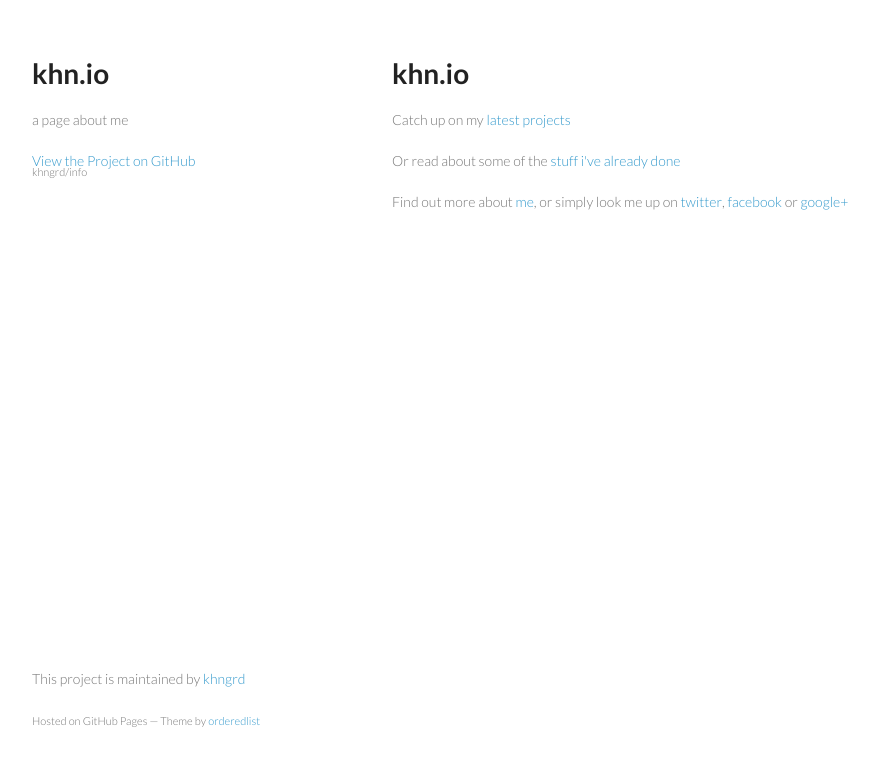
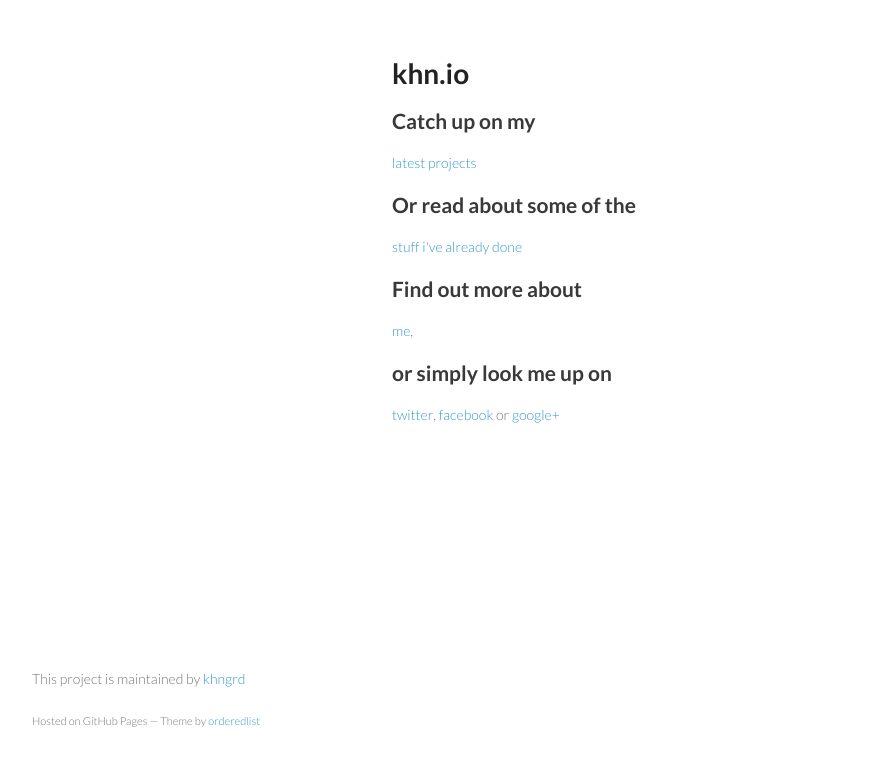
Before and after one commit to ngrd/ngrd.github.io, a plain HTML site: page index.html in a window 1280 px wide. Shown: the whole page, without its empty margins (178-1054 px from the left). Drawn offline with Linux system fonts and the light colour scheme.

Commit message:
Update index.html

```diff
--- a/index.html
+++ b/index.html
@@ -14,23 +14,25 @@
   </head>
   <body>
     <div class="wrapper">
-      <header>
-        <h1>khn.io</h1>
-        <p>a page about me</p>
-
-        <p class="view"><a href="https://github.com/khngrd/info">View the Project on GitHub <small>khngrd/info</small></a></p>
-      </header>
       <section>
         <h1>
 <a name="khnio" class="anchor" href="#khnio"><span class="octicon octicon-link"></span></a>khn.io</h1>
 
-<p>Catch up on my <a href="https://github.com/khngrd">latest projects</a></p>
+<h2>Catch up on my</h2>
+<p> <a href="https://github.com/khngrd">latest projects</a></p>
 
-<p>Or read about some of the <a href="https://github.com/khngrd">stuff i've already done</a></p>
+<h2>Or read about some of the</h2>
+<p> <a href="https://github.com/khngrd">stuff i've already done</a></p>
 
 <h1></h1>
 
-<p>Find out more about <a href="#bio">me</a>, or simply look me up on <a href="https://twitter.com/quazoosl">twitter</a>, <a href="https://www.facebook.com/kasperhn">facebook</a> or <a href="https://plus.google.com/u/0/+KasperHauglandN%C3%B8rgaard/">google+</a></p>
+<h2>Find out more about</h2>
+<p><a href="#bio">me</a>,
+<h2>or simply look me up on</h2>
+<p><a href="https://twitter.com/quazoosl">twitter</a>,
+<a href="https://www.facebook.com/kasperhn">facebook</a>
+or
+<a href="https://plus.google.com/u/0/+KasperHauglandN%C3%B8rgaard/">google+</a></p>
       </section>
       <footer>
         <p>This project is maintained by <a href="https://github.com/khngrd">khngrd</a></p>
```
